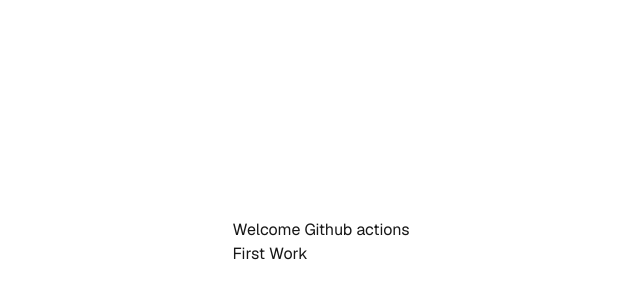
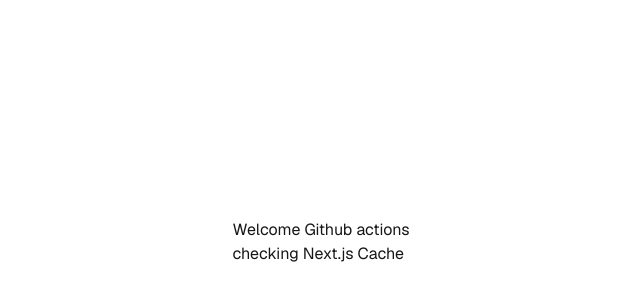
Before and after one commit to sajib999/github-actions-test, a Next.js app: page / in a window 1280 px wide. Shown: the part 158-458 px from the top of the page, without its empty margins (319-959 px from the left). Built offline with nearby package versions, Linux system fonts and the light colour scheme.

Commit message:
Again check the Nextjs cache message

```diff
--- a/app/page.tsx
+++ b/app/page.tsx
@@ -6,7 +6,7 @@
           <h1>
             Welcome <span>Github actions</span>
           </h1>
-          <p>First Work</p>
+          <p>checking Next.js Cache</p>
         </div>
       </main>
     </div>
```
